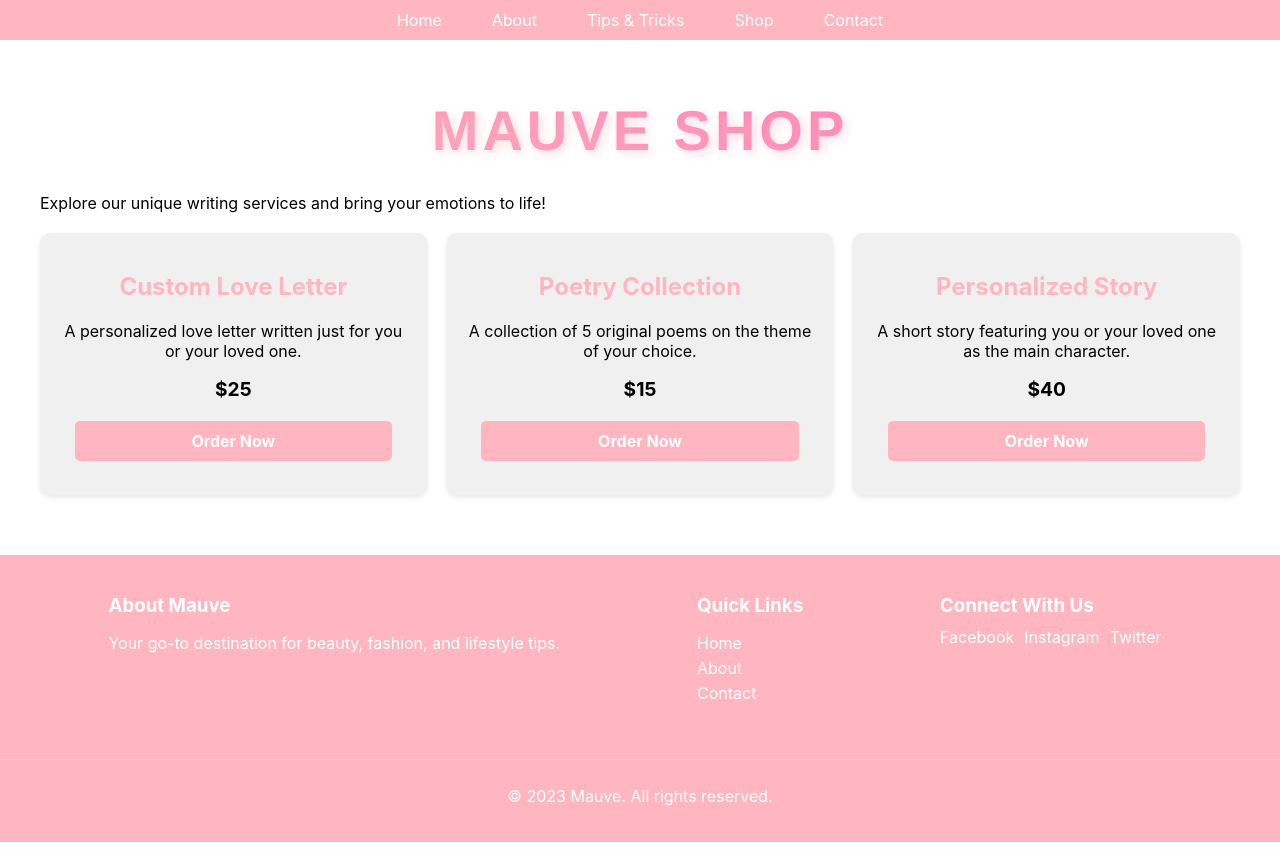
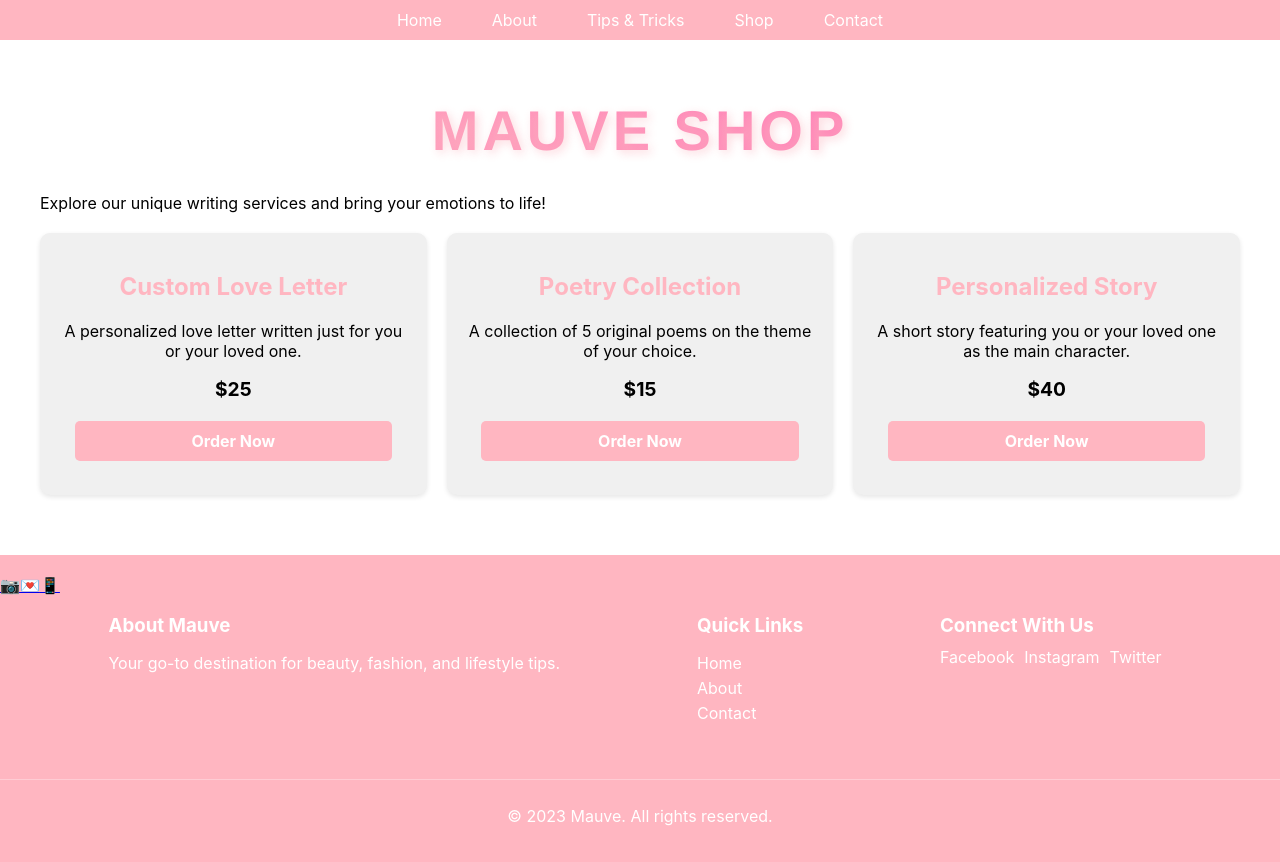
Before and after one commit to elizabethvilloria/blog, a React (Create React App) app: page /shop in a window 1280 px wide. Built offline with nearby package versions, Linux system fonts and the light colour scheme.

Commit message:
Social Media links

```diff
--- a/src/Footer.js
+++ b/src/Footer.js
@@ -4,6 +4,11 @@ import { Link } from 'react-router-dom';
 const Footer = () => {
   return (
     <footer className="footer">
+      <div className="social-icons">
+        <a href="#" className="social-icon">📷</a>
+        <a href="#" className="social-icon">💌</a>
+        <a href="#" className="social-icon">📱</a>
+      </div>
       <div className="footer-content">
         <div className="footer-section">
           <h3>About Mauve</h3>
```
